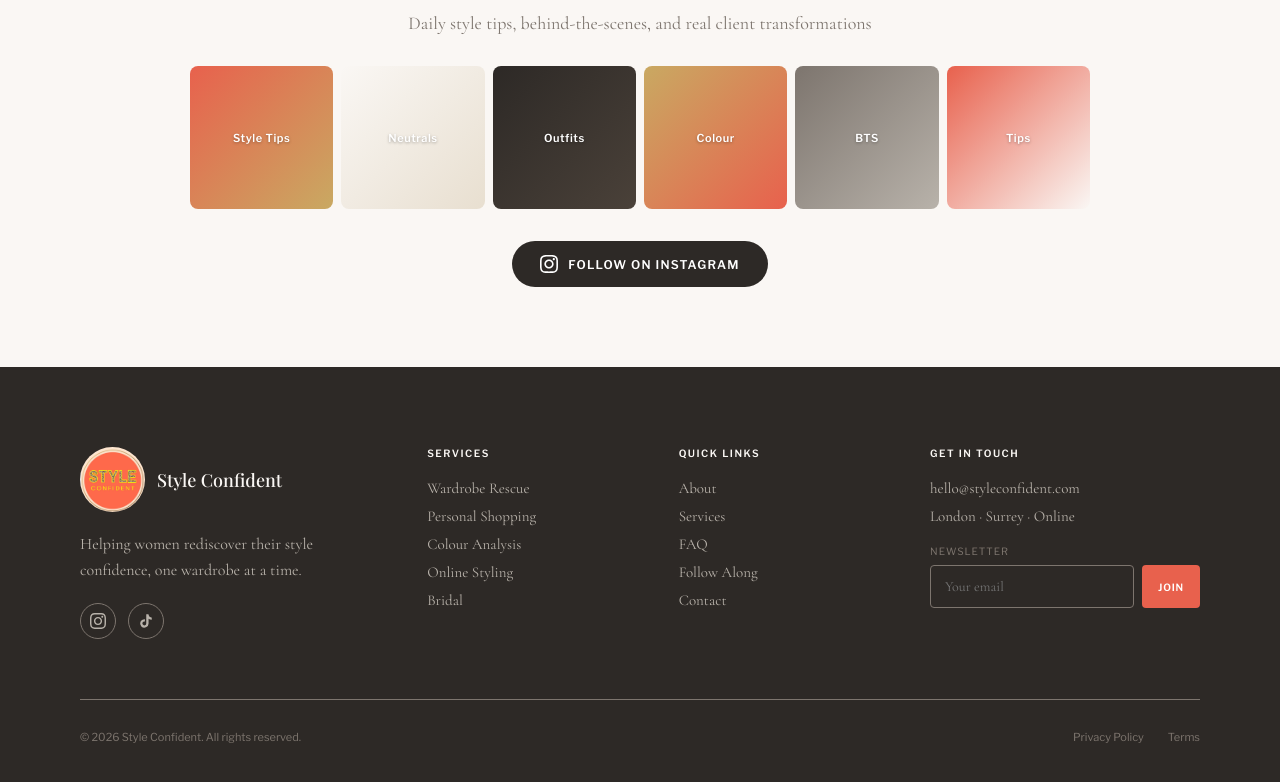
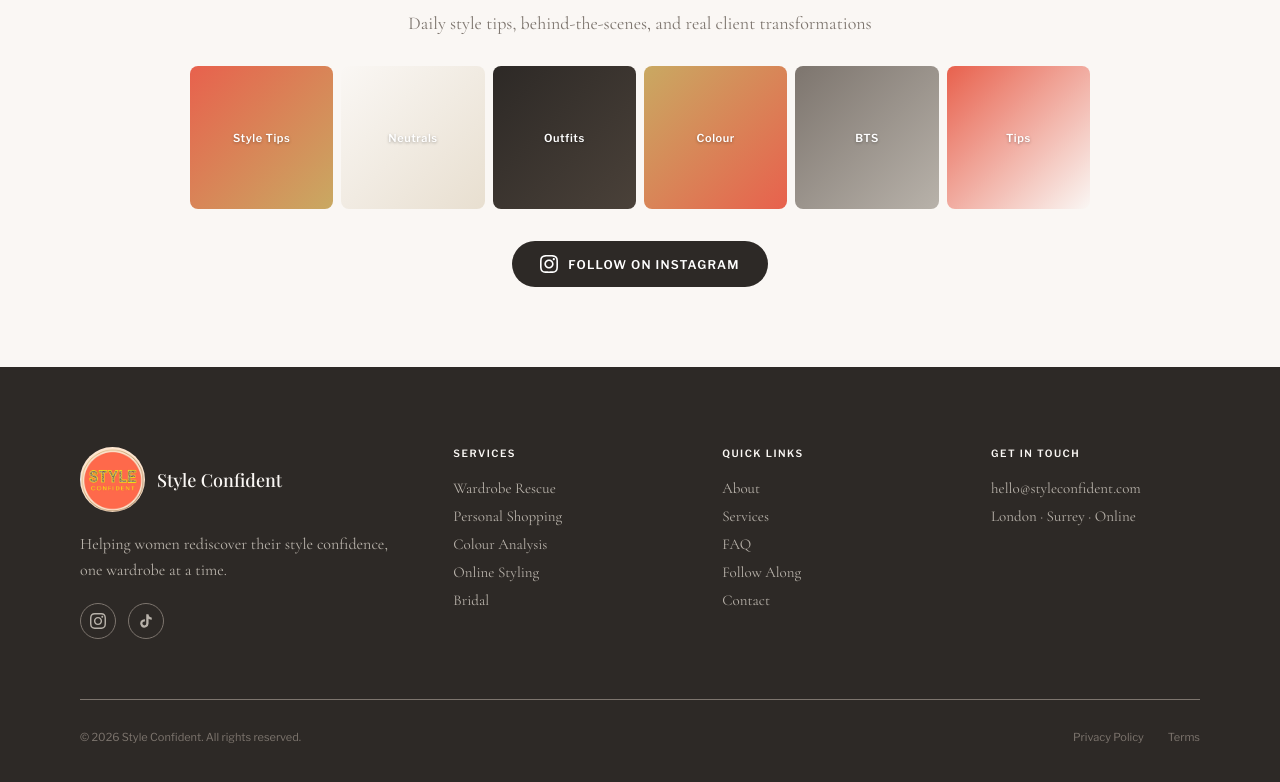
Before and after one commit to mrmonster1000/style_confident, a React (Vite) app: page / in a window 1280 px wide. Shown: the part 6946-7728 px from the top of the page. Built offline with nearby package versions, Linux system fonts and the light colour scheme.

Commit message:
Remove non-functional newsletter signup
The newsletter form had no backend integration, just removed it.

Co-Authored-By: Claude Opus 4.5 <noreply@anthropic.com>

```diff
--- a/src/StyleConfidentWebsite.jsx
+++ b/src/StyleConfidentWebsite.jsx
@@ -2269,45 +2269,7 @@ const StyleConfidentWebsite = () => {
               color: p.neutralLight,
               marginBottom: '20px'
             }}>London · Surrey · Online</p>
-            <p style={{
-              fontFamily: "'Libre Franklin', sans-serif",
-              fontSize: '10px',
-              letterSpacing: '0.1em',
-              textTransform: 'uppercase',
-              color: p.neutral,
-              marginBottom: '8px'
-            }}>Newsletter</p>
-            <div style={{ display: 'flex', gap: '8px' }}>
-              <input
-                type="email"
-                placeholder="Your email"
-                style={{
-                  flex: 1,
-                  padding: '12px 14px',
-                  border: `1px solid ${p.neutral}`,
-                  borderRadius: '4px',
-                  backgroundColor: 'transparent',
-                  color: p.secondary,
-                  fontFamily: "'Cormorant Garamond', serif",
-                  fontSize: '14px',
-                  minWidth: 0
-                }}
-              />
-              <button style={{
-                backgroundColor: p.accent1,
-                color: '#fff',
-                border: 'none',
-                padding: '12px 16px',
-                borderRadius: '4px',
-                fontFamily: "'Libre Franklin', sans-serif",
-                fontSize: '10px',
-                fontWeight: '600',
-                letterSpacing: '0.08em',
-                cursor: 'pointer',
-                flexShrink: 0
-              }}>JOIN</button>
-            </div>
-          </div>
+                      </div>
         </div>
 
         <div style={{
```
